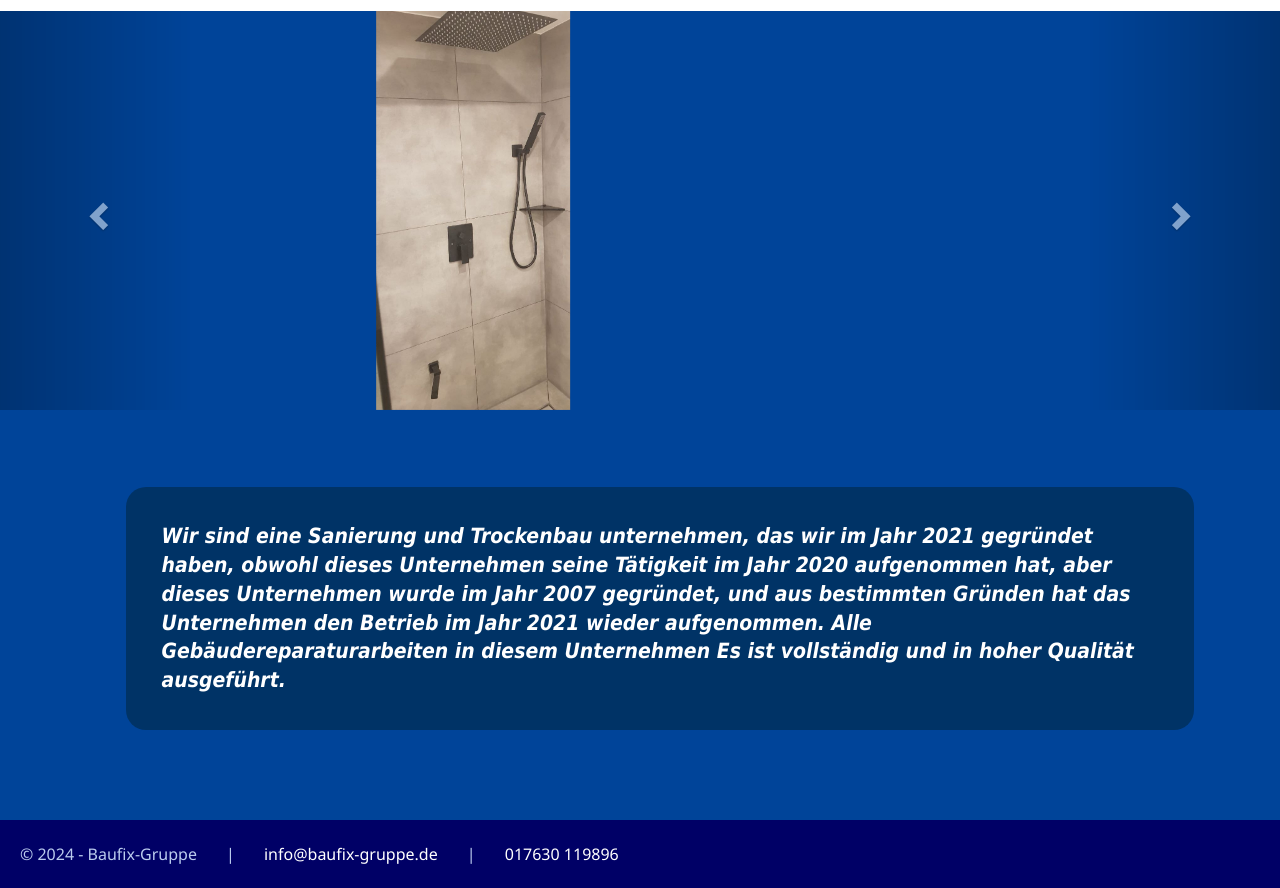
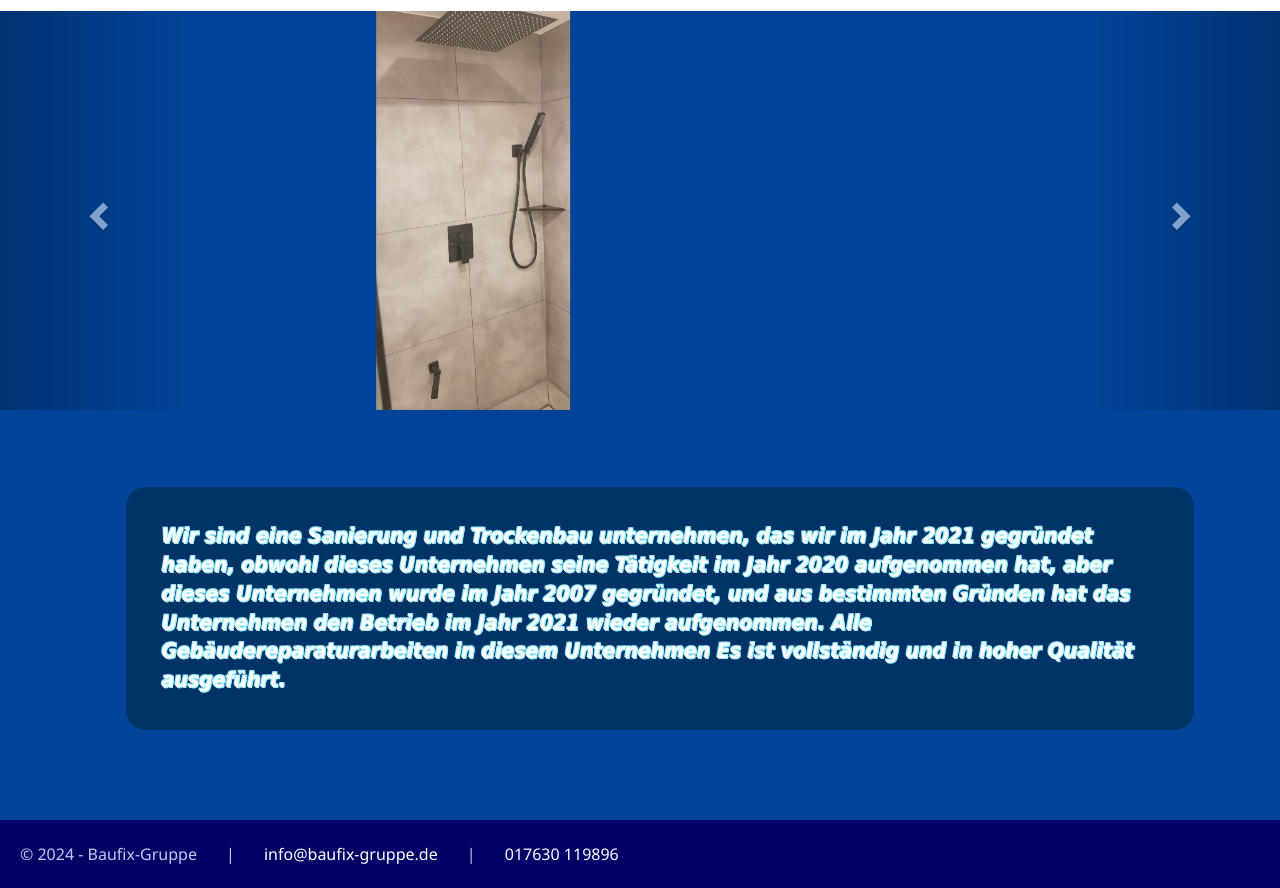
Before and after one commit to Baufix-gruppe/Baufix-gruppe.github.io, a plain HTML site: page index.html in a window 1280 px wide. Shown: the part 139-1027 px from the top of the page. Drawn offline with nearby package versions, Linux system fonts and the light colour scheme.

Commit message:
Update sit.css

```diff
--- a/css/sit.css
+++ b/css/sit.css
@@ -53,6 +53,9 @@ a {
     color: #fff !important;
     padding: 35px;
     border-radius: 20px;
+    text-shadow: -1px -1px 0 #9ef,
+    1px -1px 0 #9ef, 1px 1px 0 #9ef,
+    1px 1px 0 #9ef;
 }
 
 header {
```
